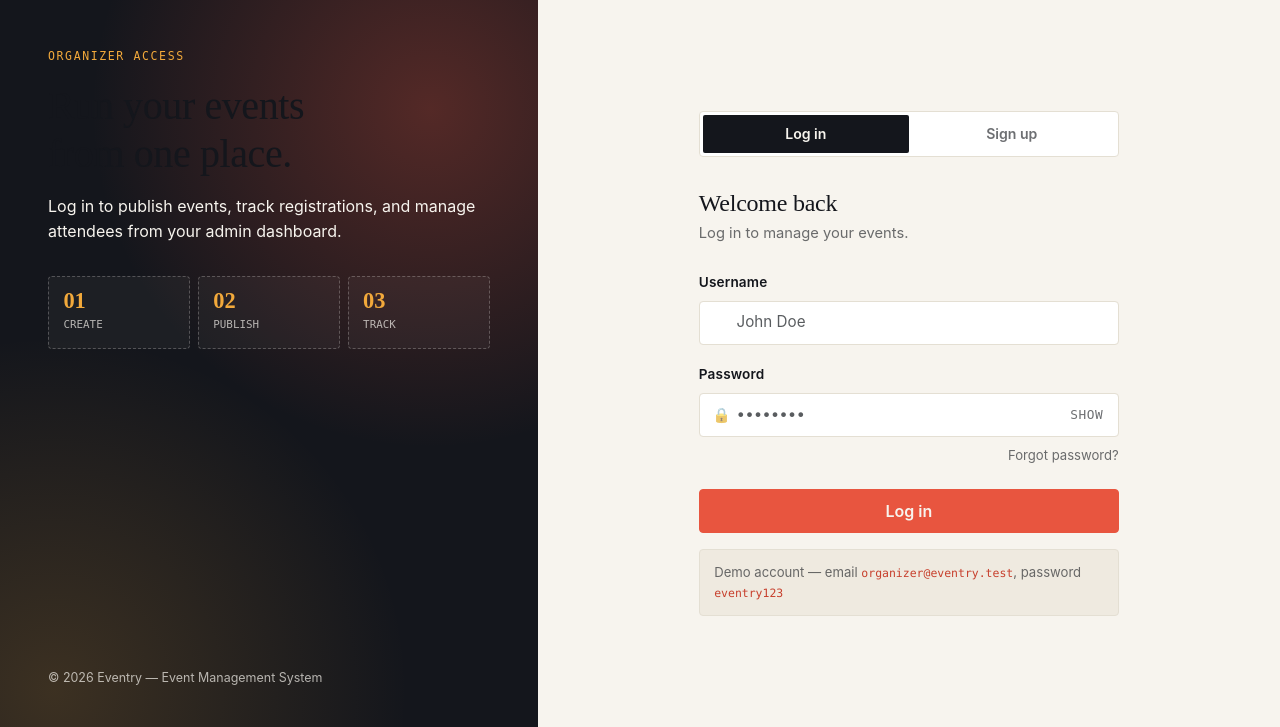
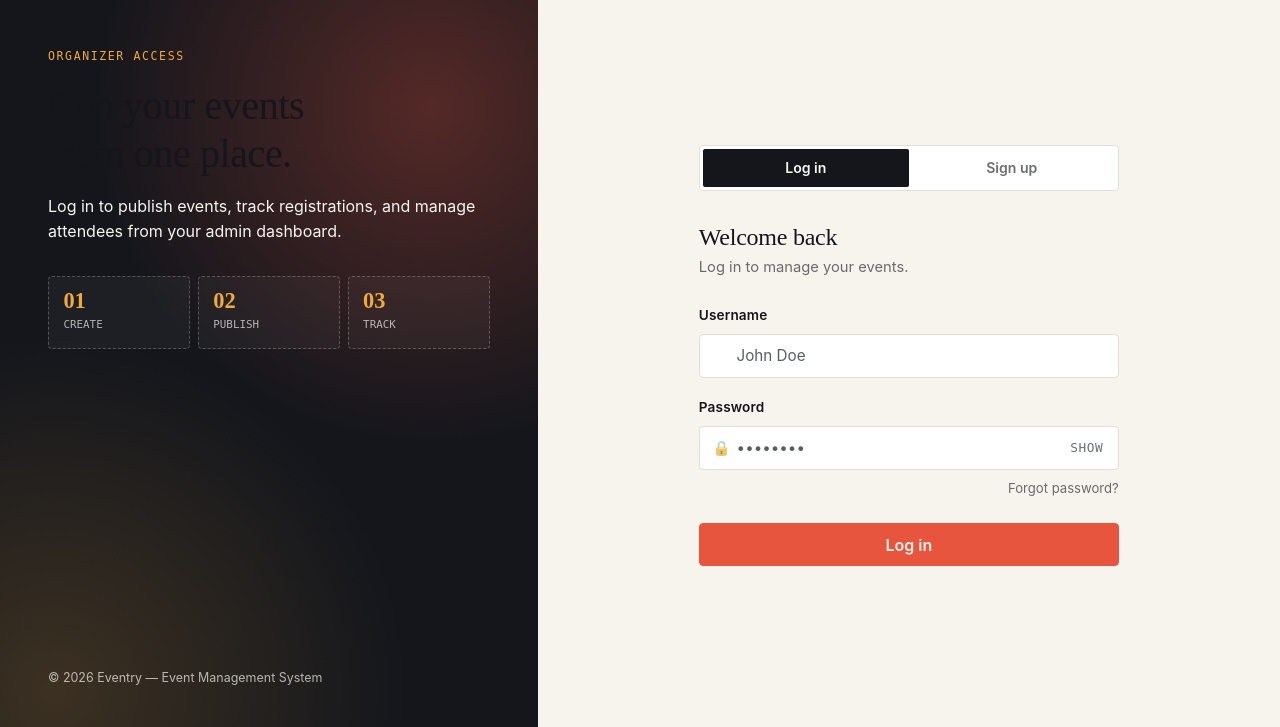
Before and after one commit to iBrain-Inc/Event-Management-System, a Django app: page /login/ in a window 1280 px wide. Shown: the part 80-807 px from the top of the page. Run offline with Django 5.2, Linux system fonts and the light colour scheme.

Commit message:
Remove demo account information from login.html
Removed demo account credentials from login form.

```diff
--- a/templates/login.html
+++ b/templates/login.html
@@ -666,9 +666,6 @@ a:hover{ color: var(--coral); }
 
         <button type="submit" class="btn btn-coral w-100 mb-3">Log in</button>
 
-        <div class="demo-creds">
-          Demo account &mdash; email <code>organizer@eventry.test</code>, password <code>eventry123</code>
-        </div>
       </form>
 
       <!-- SIGNUP FORM -->
```
